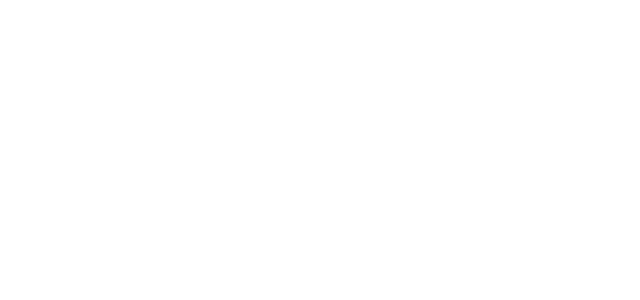
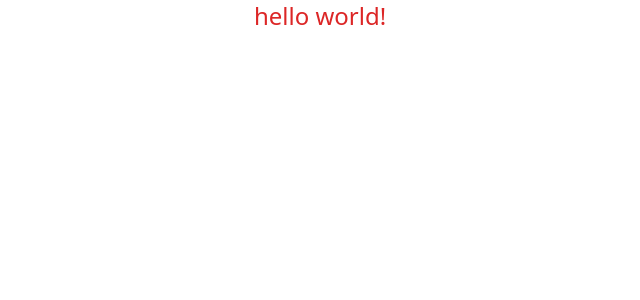
Before and after one commit to vibenr/106-final, a React (Create React App) app: page / in a window 1280 px wide. Shown: the top 300 px of the page, without its empty margins (320-960 px from the left). Built offline with nearby package versions, Linux system fonts and the light colour scheme.

Commit message:
tailwind added

```diff
--- a/package.json
+++ b/package.json
@@ -34,5 +34,10 @@
       "last 1 firefox version",
       "last 1 safari version"
     ]
+  },
+  "devDependencies": {
+    "autoprefixer": "^10.4.12",
+    "postcss": "^8.4.17",
+    "tailwindcss": "^3.1.8"
   }
 }
--- /dev/null
+++ b/postcss.config.js
@@ -0,0 +1,6 @@
+module.exports = {
+  plugins: {
+    tailwindcss: {},
+    autoprefixer: {},
+  },
+}
--- a/src/App.js
+++ b/src/App.js
@@ -4,7 +4,9 @@
 function App() {
   return (
     <div className="App">
-
+    <div className = "text-2xl text-red-600">
+      hello world!
+    </div>
     </div>
   );
 }
--- a/src/index.css
+++ b/src/index.css
@@ -1,13 +1,3 @@
-body {
-  margin: 0;
-  font-family: -apple-system, BlinkMacSystemFont, 'Segoe UI', 'Roboto', 'Oxygen',
-    'Ubuntu', 'Cantarell', 'Fira Sans', 'Droid Sans', 'Helvetica Neue',
-    sans-serif;
-  -webkit-font-smoothing: antialiased;
-  -moz-osx-font-smoothing: grayscale;
-}
-
-code {
-  font-family: source-code-pro, Menlo, Monaco, Consolas, 'Courier New',
-    monospace;
-}
+@tailwind base;
+@tailwind components;
+@tailwind utilities;
--- /dev/null
+++ b/tailwind.config.js
@@ -0,0 +1,10 @@
+/** @type {import('tailwindcss').Config} */
+module.exports = {
+  content: [
+    "./src/**/*.{js,jsx,ts,tsx}",
+  ],
+  theme: {
+    extend: {},
+  },
+  plugins: [],
+}
```
Also changed, not shown: 1 other file (tests, documents, lock files or other folders).
